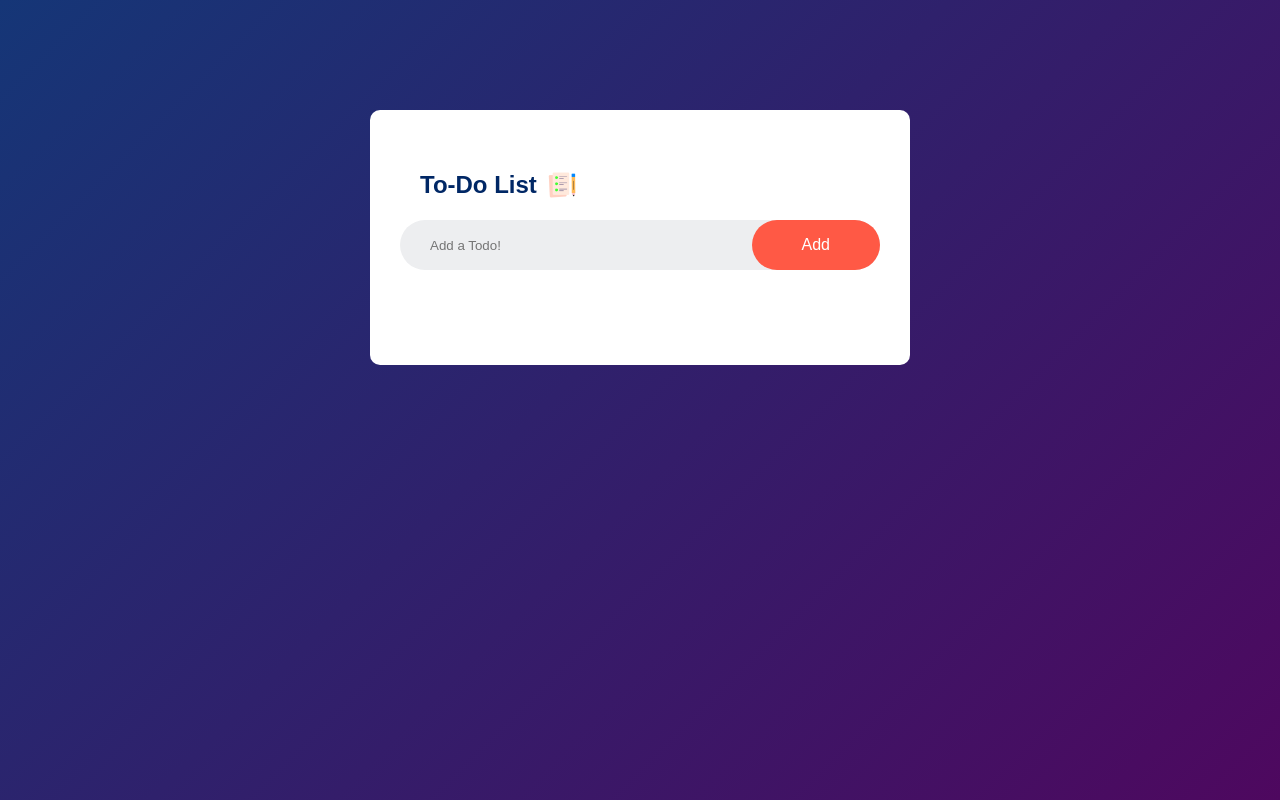
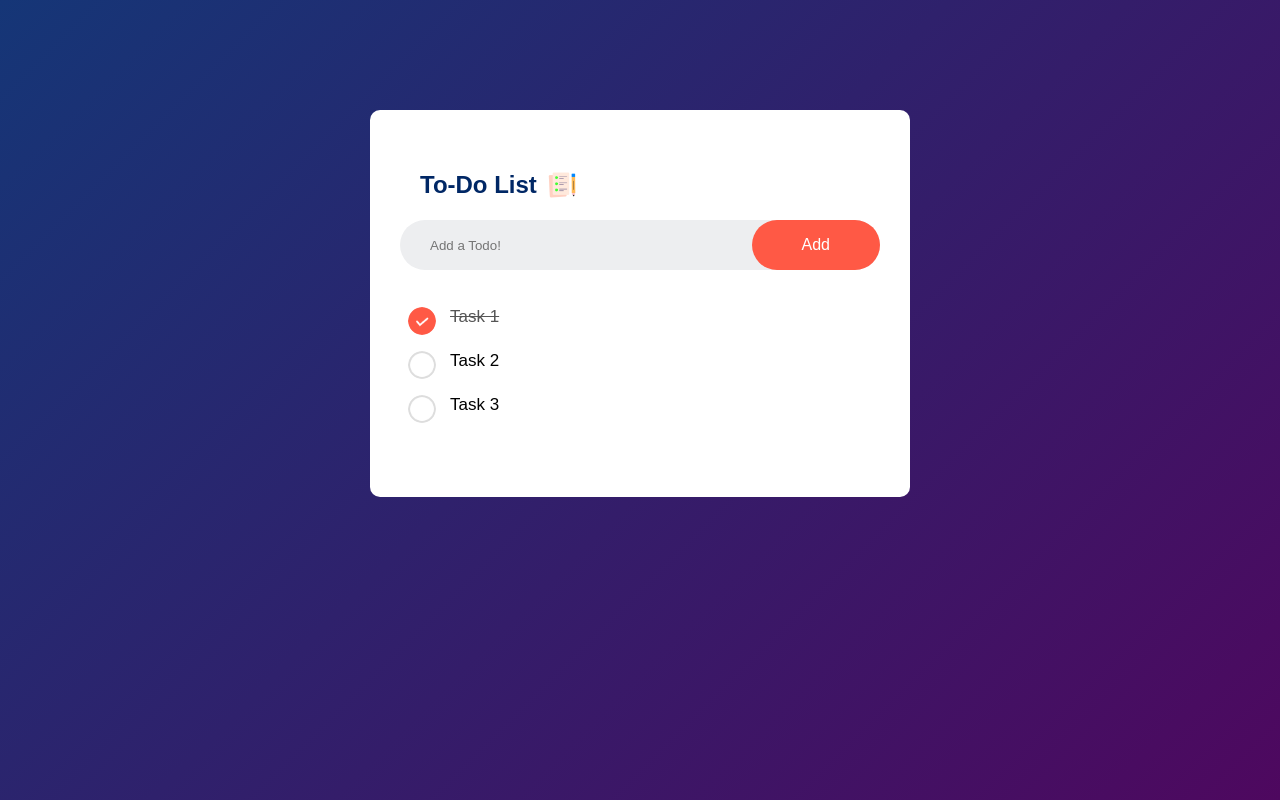
Before and after one commit to kevin-tursi/Todo-app-JS, a plain HTML site: page index.html in a window 1280 px wide. Drawn offline with Linux system fonts and the light colour scheme.

Commit message:
Added CSS for checked and unchecked list elements

```diff
--- a/index.html
+++ b/index.html
@@ -13,6 +13,11 @@
                 <input type="text" id="input-box" placeholder="Add a Todo!">
                 <button type="submit">Add</button>
             </div>
+            <ul id="list-container">
+                <li class="checked">Task 1</li>
+                <li>Task 2</li>
+                <li>Task 3</li>
+            </ul>
         </div>
     </div>
 </body>
--- a/style.css
+++ b/style.css
@@ -62,3 +62,34 @@ button {
     cursor: pointer;
     border-radius: 40px;
 }
+
+ul li {
+    list-style: none;
+    font-size: 17px;
+    padding: 12px 8px 12px 50px;
+    user-select: none;
+    cursor: pointer;
+    position: relative;
+}
+
+ul li::before {
+    content: '';
+    position: absolute;
+    height: 28px;
+    width: 28px;
+    border-radius: 50%;
+    background-image: url(./images/unchecked.png);
+    background-size: cover;
+    background-position: center;
+    top: 12px;
+    left: 8px;
+}
+
+ul li.checked {
+    color: #555;
+    text-decoration: line-through;
+}
+
+ul li.checked::before {
+    background-image: url(images/checked.png);
+}
```
